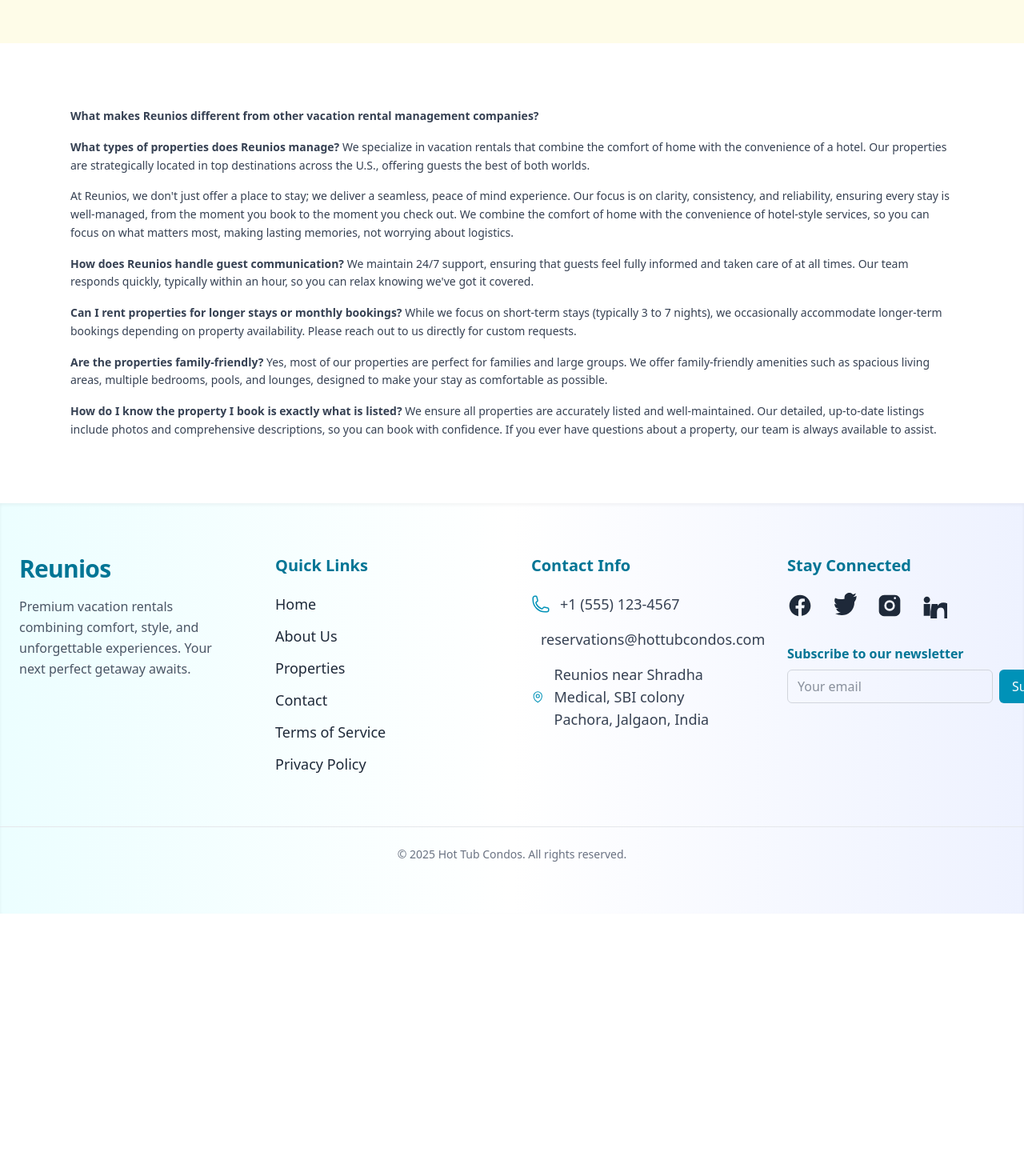
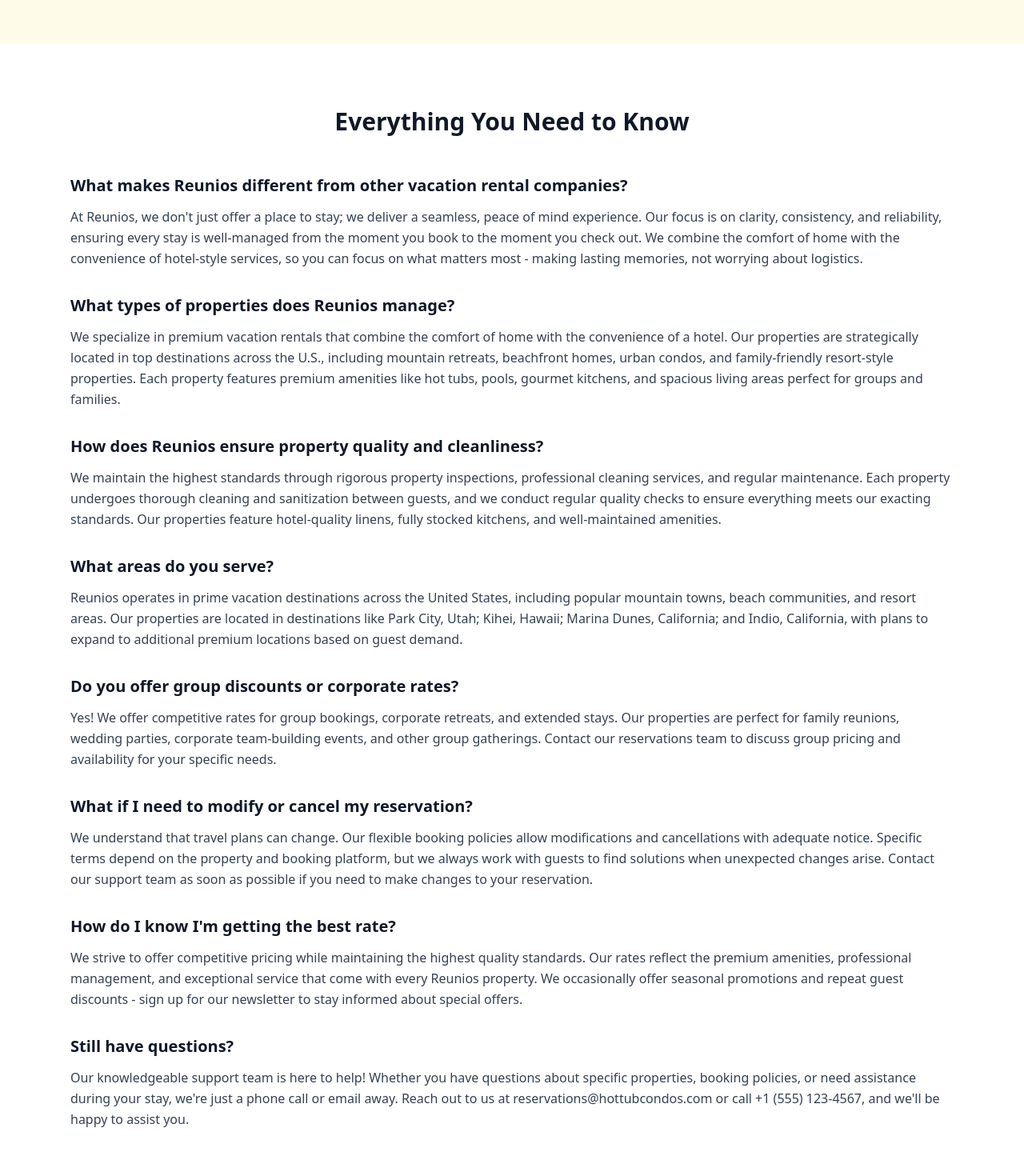
Before and after one commit to reunios2025/Reunios, a React (Vite) app: page /Reunios/contact in a window 1280 px wide. Shown: the part 4060-5530 px from the top of the page at 80% size. Before the commit the page ends 5202 px from the top, so only its background shows below. Built offline with nearby package versions, Linux system fonts and the light colour scheme.

Commit message:
Update additional FAQ text with comprehensive vacation rental information
cgen-6ec51ccfee334687a46947e5f0bd2226

```diff
--- a/src/pages/Contact.jsx
+++ b/src/pages/Contact.jsx
@@ -383,71 +383,131 @@ const Contact = () => {
         </div>
       </section>
 
-      {/* Additional FAQ Text */}
+      {/* Additional Information Section */}
       <section className="py-20 bg-white">
         <div className="max-w-6xl mx-auto px-6">
-          <div className="text-sm text-gray-700 leading-relaxed space-y-4">
-            <p>
-              <strong>
+          <h3
+            className="text-3xl font-bold text-gray-900 text-center mb-12"
+            data-aos="fade-up"
+          >
+            Everything You Need to Know
+          </h3>
+
+          <div className="space-y-8 text-gray-700 leading-relaxed">
+            <div data-aos="fade-up">
+              <h4 className="text-xl font-bold text-gray-900 mb-3">
                 What makes Reunios different from other vacation rental
-                management companies?
-              </strong>
-            </p>
-
-            <p>
-              <strong>What types of properties does Reunios manage?</strong> We
-              specialize in vacation rentals that combine the comfort of home
-              with the convenience of a hotel. Our properties are strategically
-              located in top destinations across the U.S., offering guests the
-              best of both worlds.
-            </p>
-
+                companies?
+              </h4>
               <p>
                 At Reunios, we don't just offer a place to stay; we deliver a
                 seamless, peace of mind experience. Our focus is on clarity,
-              consistency, and reliability, ensuring every stay is well-managed,
-              from the moment you book to the moment you check out. We combine
-              the comfort of home with the convenience of hotel-style services,
-              so you can focus on what matters most, making lasting memories,
-              not worrying about logistics.
+                consistency, and reliability, ensuring every stay is
+                well-managed from the moment you book to the moment you check
+                out. We combine the comfort of home with the convenience of
+                hotel-style services, so you can focus on what matters most -
+                making lasting memories, not worrying about logistics.
               </p>
+            </div>
 
+            <div data-aos="fade-up">
+              <h4 className="text-xl font-bold text-gray-900 mb-3">
+                What types of properties does Reunios manage?
+              </h4>
               <p>
-              <strong>How does Reunios handle guest communication?</strong> We
-              maintain 24/7 support, ensuring that guests feel fully informed
-              and taken care of at all times. Our team responds quickly,
-              typically within an hour, so you can relax knowing we've got it
-              covered.
+                We specialize in premium vacation rentals that combine the
+                comfort of home with the convenience of a hotel. Our properties
+                are strategically located in top destinations across the U.S.,
+                including mountain retreats, beachfront homes, urban condos, and
+                family-friendly resort-style properties. Each property features
+                premium amenities like hot tubs, pools, gourmet kitchens, and
+                spacious living areas perfect for groups and families.
               </p>
+            </div>
 
+            <div data-aos="fade-up">
+              <h4 className="text-xl font-bold text-gray-900 mb-3">
+                How does Reunios ensure property quality and cleanliness?
+              </h4>
               <p>
-              <strong>
-                Can I rent properties for longer stays or monthly bookings?
-              </strong>{" "}
-              While we focus on short-term stays (typically 3 to 7 nights), we
-              occasionally accommodate longer-term bookings depending on
-              property availability. Please reach out to us directly for custom
-              requests.
+                We maintain the highest standards through rigorous property
+                inspections, professional cleaning services, and regular
+                maintenance. Each property undergoes thorough cleaning and
+                sanitization between guests, and we conduct regular quality
+                checks to ensure everything meets our exacting standards. Our
+                properties feature hotel-quality linens, fully stocked kitchens,
+                and well-maintained amenities.
               </p>
+            </div>
 
+            <div data-aos="fade-up">
+              <h4 className="text-xl font-bold text-gray-900 mb-3">
+                What areas do you serve?
+              </h4>
               <p>
-              <strong>Are the properties family-friendly?</strong> Yes, most of
-              our properties are perfect for families and large groups. We offer
-              family-friendly amenities such as spacious living areas, multiple
-              bedrooms, pools, and lounges, designed to make your stay as
-              comfortable as possible.
+                Reunios operates in prime vacation destinations across the
+                United States, including popular mountain towns, beach
+                communities, and resort areas. Our properties are located in
+                destinations like Park City, Utah; Kihei, Hawaii; Marina Dunes,
+                California; and Indio, California, with plans to expand to
+                additional premium locations based on guest demand.
               </p>
+            </div>
 
+            <div data-aos="fade-up">
+              <h4 className="text-xl font-bold text-gray-900 mb-3">
+                Do you offer group discounts or corporate rates?
+              </h4>
               <p>
-              <strong>
-                How do I know the property I book is exactly what is listed?
-              </strong>{" "}
-              We ensure all properties are accurately listed and
-              well-maintained. Our detailed, up-to-date listings include photos
-              and comprehensive descriptions, so you can book with confidence.
-              If you ever have questions about a property, our team is always
-              available to assist.
+                Yes! We offer competitive rates for group bookings, corporate
+                retreats, and extended stays. Our properties are perfect for
+                family reunions, wedding parties, corporate team-building
+                events, and other group gatherings. Contact our reservations
+                team to discuss group pricing and availability for your specific
+                needs.
               </p>
+            </div>
+
+            <div data-aos="fade-up">
+              <h4 className="text-xl font-bold text-gray-900 mb-3">
+                What if I need to modify or cancel my reservation?
+              </h4>
+              <p>
+                We understand that travel plans can change. Our flexible booking
+                policies allow modifications and cancellations with adequate
+                notice. Specific terms depend on the property and booking
+                platform, but we always work with guests to find solutions when
+                unexpected changes arise. Contact our support team as soon as
+                possible if you need to make changes to your reservation.
+              </p>
+            </div>
+
+            <div data-aos="fade-up">
+              <h4 className="text-xl font-bold text-gray-900 mb-3">
+                How do I know I'm getting the best rate?
+              </h4>
+              <p>
+                We strive to offer competitive pricing while maintaining the
+                highest quality standards. Our rates reflect the premium
+                amenities, professional management, and exceptional service that
+                come with every Reunios property. We occasionally offer seasonal
+                promotions and repeat guest discounts - sign up for our
+                newsletter to stay informed about special offers.
+              </p>
+            </div>
+
+            <div data-aos="fade-up">
+              <h4 className="text-xl font-bold text-gray-900 mb-3">
+                Still have questions?
+              </h4>
+              <p>
+                Our knowledgeable support team is here to help! Whether you have
+                questions about specific properties, booking policies, or need
+                assistance during your stay, we're just a phone call or email
+                away. Reach out to us at reservations@hottubcondos.com or call
+                +1 (555) 123-4567, and we'll be happy to assist you.
+              </p>
+            </div>
           </div>
         </div>
       </section>
```
Lines whose indentation alone changed are shown as unchanged.
